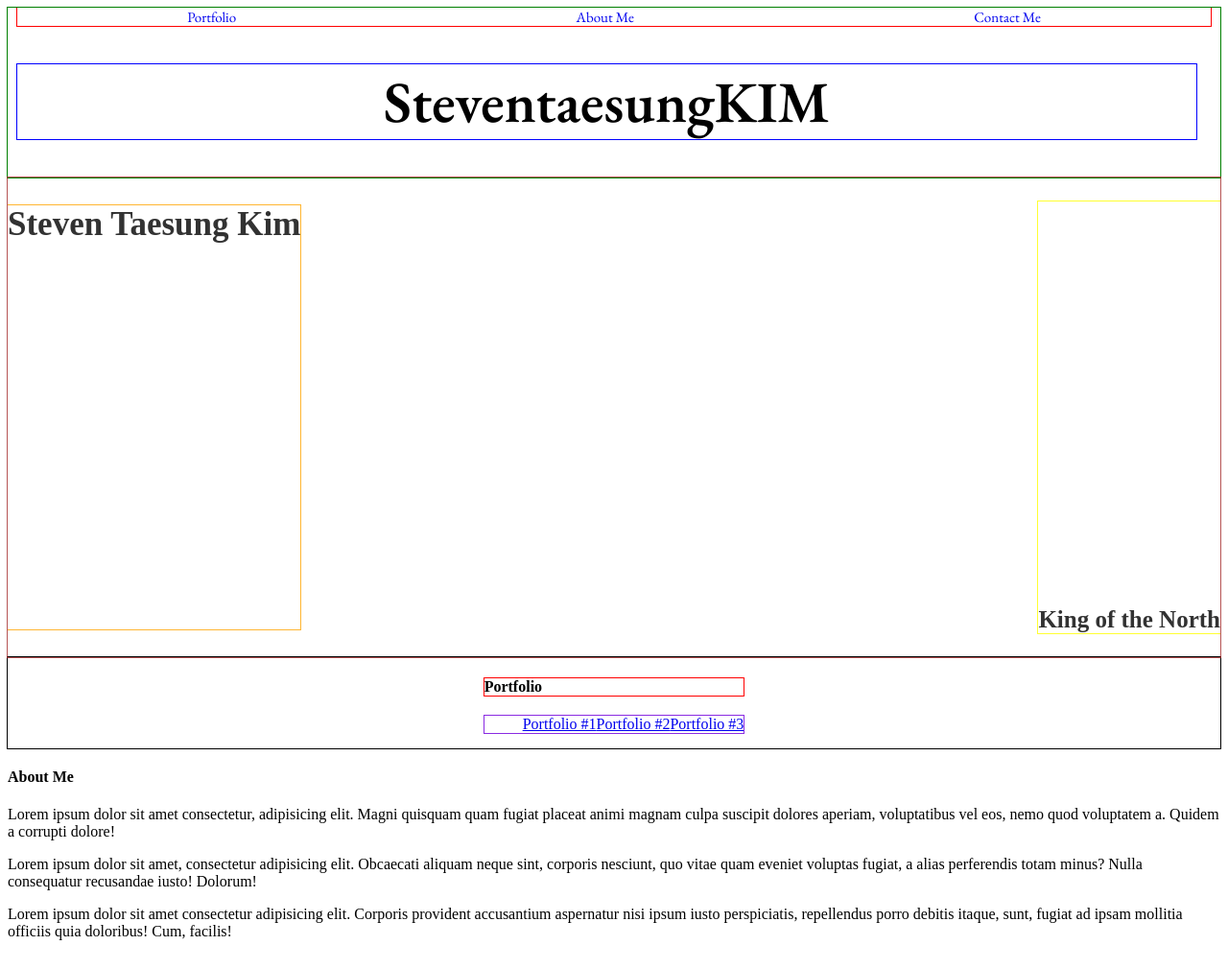
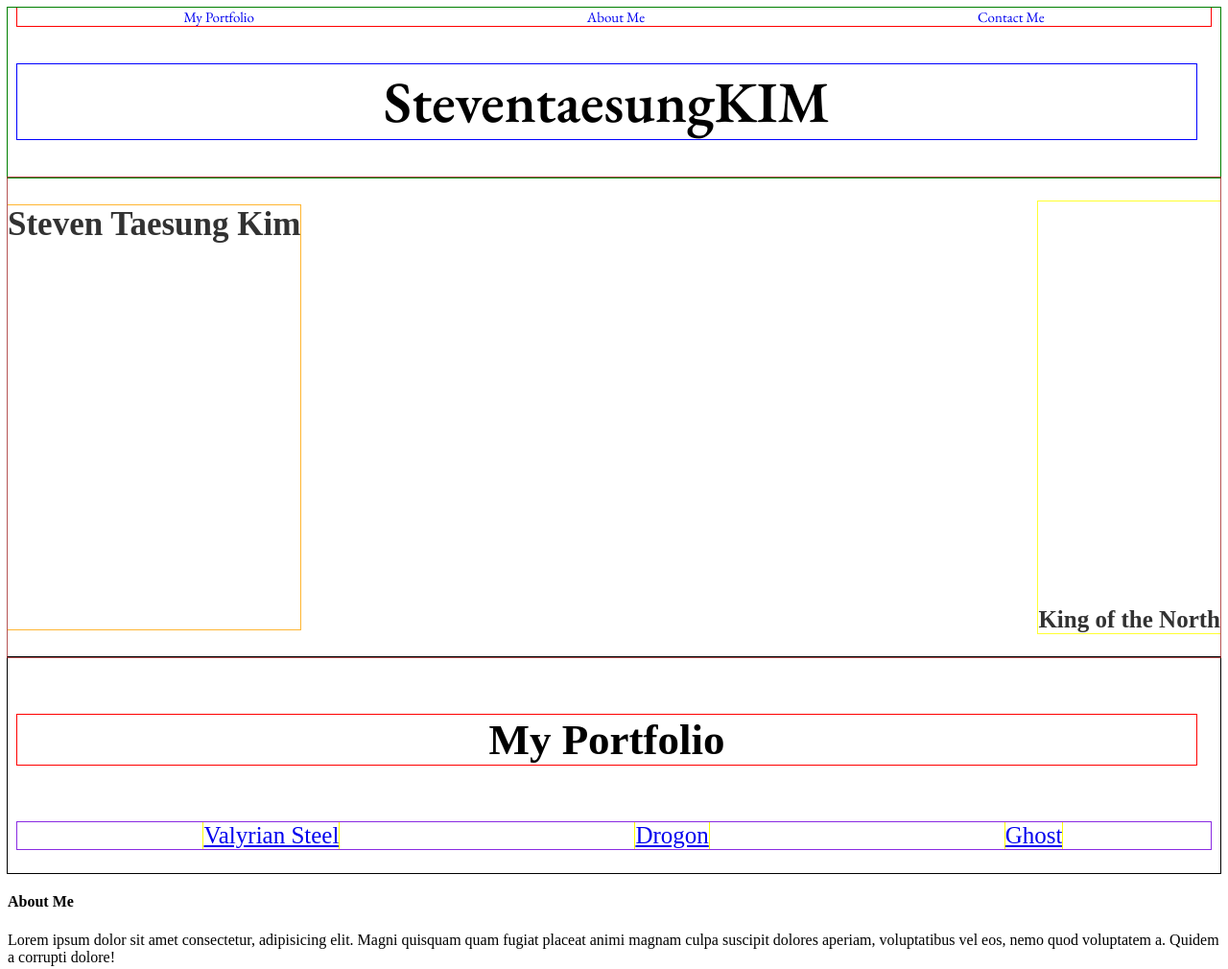
Before and after one commit to steventaesungkim/portfolio, a plain HTML site: page index.html in a window 1280 px wide. Shown: the top 1010 px of the page at 96% size. Drawn offline with nearby package versions, Linux system fonts and the light colour scheme.

Commit message:
Trying to config portfolio section.

```diff
--- a/index.html
+++ b/index.html
@@ -52,7 +52,7 @@
             SteventaesungKIM
         </h1>
         <nav class="nav-container">
-            <a class="nav-text" href="#">Portfolio</a>
+            <a class="nav-text" href="#">My Portfolio</a>
             <a class="nav-text" href="#">About Me</a>
             <a class="nav-text" href="#">Contact Me</a>
         </nav>
@@ -71,11 +71,17 @@
 <!-- section 2 -->
 <section class="portfolio">
     <div>
-        <h4 class="portfolio-text">Portfolio</h4>
+        <h4 class="portfolio-text">My Portfolio</h4>
         <ul class="portfolio-container">
-            <a class="portfolio-link" href="#">Portfolio #1</a>
-            <a class="portfolio-link" href="#">Portfolio #2</a>
-            <a class="portfolio-link" href="#">Portfolio #3</a>
+            <a class="portfolio-link" href="#">Valyrian Steel</a>
+                <!-- <div class="port-photo"><img src="images/04d91f17af67230e78e50843a19f4ce7bee49dca_hq.jpg" alt=""></div> -->
+                    <!-- <p class="port-text">Lorem ipsum dolor sit, amet consectetur adipisicing elit. Dolor consectetur iure ea. Repudiandae, fugit totam corporis perspiciatis explicabo suscipit. Soluta, numquam hic porro necessitatibus animi culpa nemo. Officiis, porro natus?</p> -->
+            <a class="portfolio-link" href="#">Drogon</a>
+                <!-- <div class="port-photo"><img src="images/dragon.jpg" alt=""></div> -->
+                    <!-- <p class="port-text">Lorem ipsum dolor sit amet, consectetur adipisicing elit. Fugiat maiores reprehenderit enim quod dolores incidunt voluptas asperiores temporibus consequatur eaque. Non error at atque tenetur vitae saepe voluptatem nihil odio?</p> -->
+            <a class="portfolio-link" href="#">Ghost</a>
+                <!-- <div class="port-photo"><img src="images/Ghost-GOT-300x225.jpg" alt=""></div> -->
+                    <!-- <p class="port-text">Lorem, ipsum dolor sit amet consectetur adipisicing elit. Sapiente, a reiciendis illo consequuntur, odio velit modi, corporis veniam numquam molestias rerum. Doloribus ducimus neque pariatur beatae voluptas, in praesentium ratione?</p> -->
         </ul>
     </div>
 </section>
--- a/style/index.css
+++ b/style/index.css
@@ -26,7 +26,7 @@
     outline: 1px solid red;
     color: rgba(87, 90, 89, 0.9);
     font-size: 15px;
-    text-decoration: none;
+    /* text-decoration: none; */
     display: flex;
     justify-content: space-around;
 }
@@ -71,20 +71,45 @@
 /* start of section 2 */
 .portfolio {
     outline: 1px solid black;
+    /* font-family:  */
+    /* background: rgba(200, 200, 200, 0.7); */
+    padding: 0 10px;
     display: flex;
     flex-direction: column;
-    justify-content: center;
-    align-items: center;
+    /* justify-content: center; */
+    /* align-items: center; */
 }
 
-.portfolio-text{
+.portfolio-text {
     outline: 1px solid red;
     display: flex;
+    font-size: 45px;
+    justify-content: center;
+    margin-right: 15px;
 }
-.portfolio-container{
+.portfolio-container {
     outline: 1px solid blueviolet;
+    font-size: 25px;
     display: flex;
     justify-content: space-around;
-    align-items: flex-end;
+}
+
+.portfolio-link {
+    outline: 1px solid yellow;
+    display: flex;
+    justify-content: space-around;
+    /* align-content: space-around; */
+}
+
+/* .port-photo {
+    outline: 1px solid salmon;
+    width: 200px;
+    margin: 0 auto;
+    padding-top: 15px; */
 
 }
+
+/* .port-text {
+    outline: 1px solid green;
+    align-self: flex-end;
+} */
```
